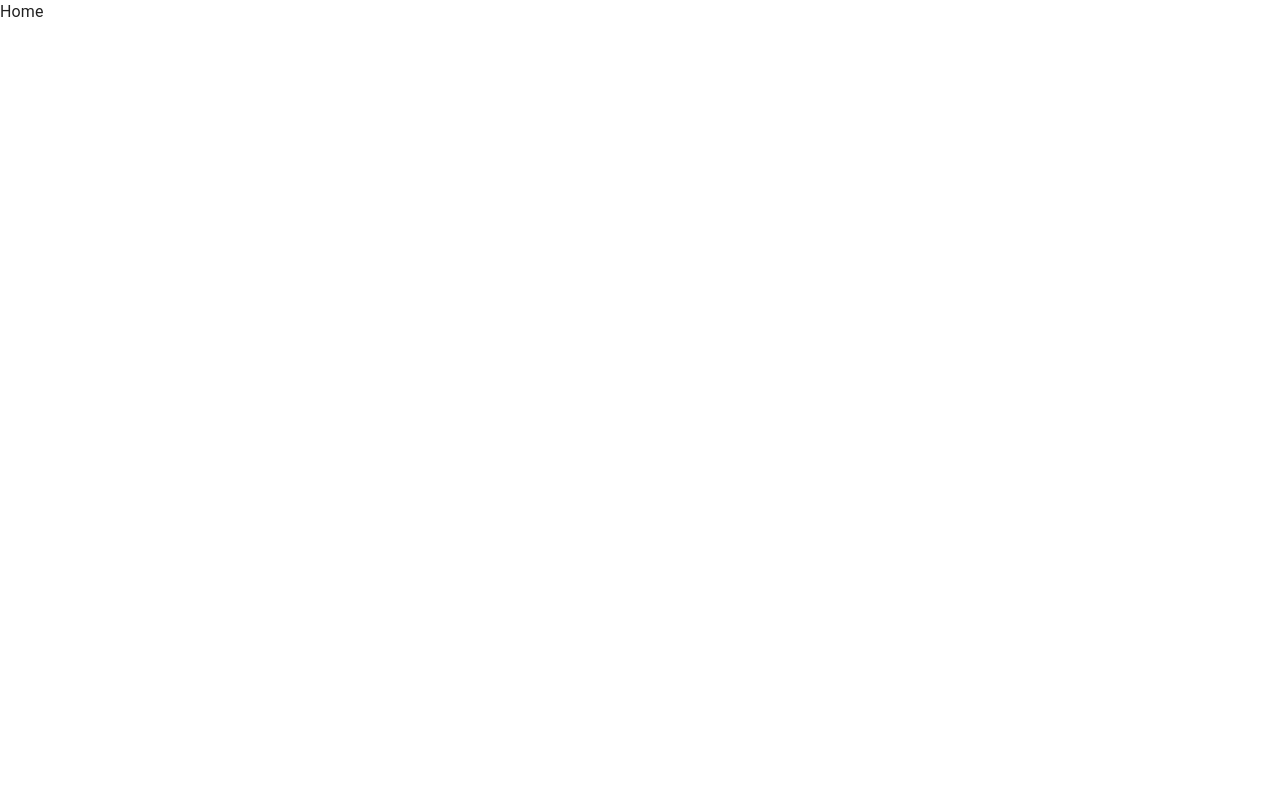
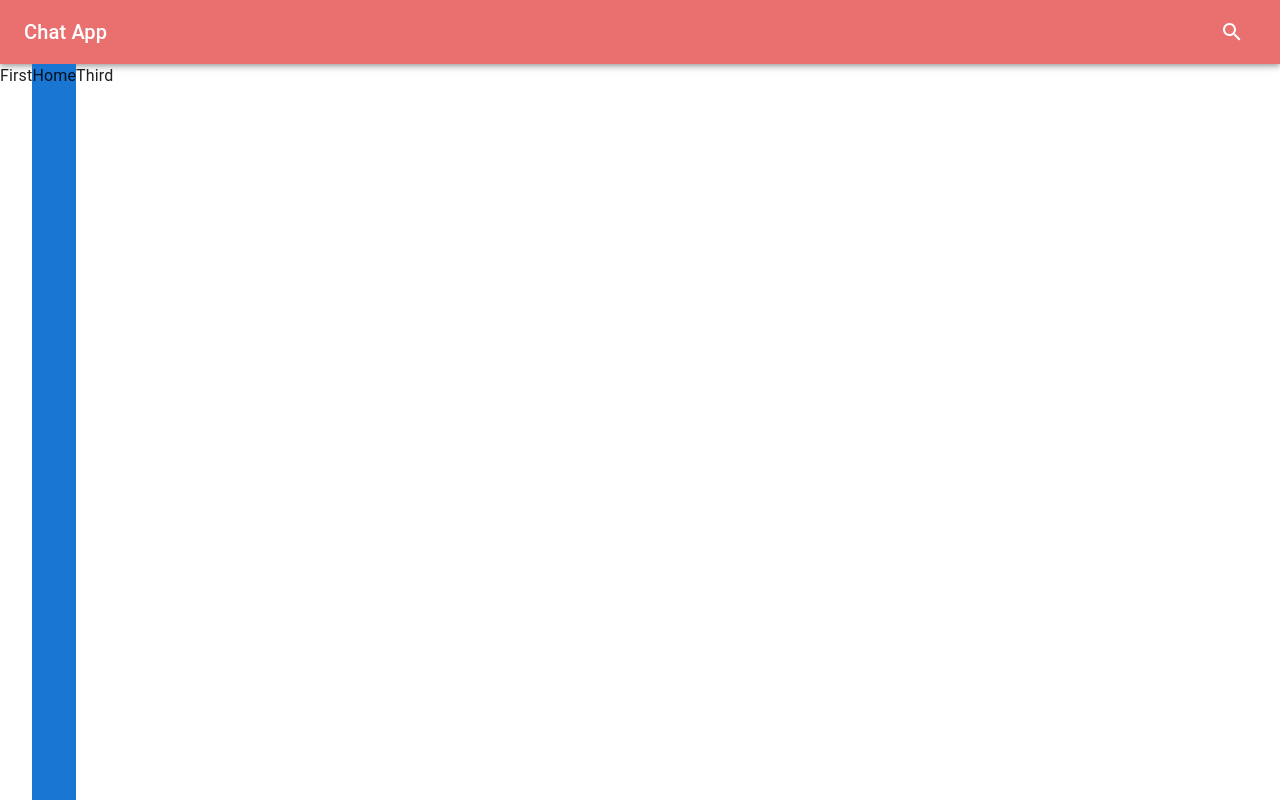
Before and after one commit to sahsujit/Final_Chat, a React (Vite) app in the folder client/: page / in a window 1280 px wide. Built offline with nearby package versions, Linux system fonts and the light colour scheme.

Commit message:
components

```diff
--- a/client/src/App.jsx
+++ b/client/src/App.jsx
@@ -1,22 +1,31 @@
-import React,{lazy} from 'react'
-import {BrowserRouter, Routes, Route} from 'react-router-dom'
-const Home = lazy(()=> import ('./pages/Home'))
-const Login = lazy(()=> import ('./pages/Login'))
-const Chat = lazy(()=> import ('./pages/Chat'))
-const Groups = lazy(()=> import ('./pages/Groups'))
+import React, { lazy } from "react";
+import { BrowserRouter, Routes, Route } from "react-router-dom";
+import ProtectRoute from "./components/auth/ProtectRoute";
+const Home = lazy(() => import("./pages/Home"));
+const Login = lazy(() => import("./pages/Login"));
+const Chat = lazy(() => import("./pages/Chat"));
+const Groups = lazy(() => import("./pages/Groups"));
+const NotFound = lazy(() => import("./pages/NotFound"));
 
+let user = true;
 const App = () => {
   return (
     <BrowserRouter>
       <Routes>
-        <Route path="/" element={<Home/>} />
-        <Route path="/login" element={<Login/>} />
-        <Route path="/chat/:chatId" element={<Chat/>} />
-        <Route path="/groups" element={<Groups/>} />
-        <Route path="*" element={<div>404 Not Found</div>} />
+        <Route element={<ProtectRoute user={user} />}>
+          <Route path="/" element={<Home />} />
+
+          <Route path="/chat/:chatId" element={<Chat />} />
+          <Route path="/groups" element={<Groups />} />
+        </Route>
+        <Route path="/login" element={<ProtectRoute user={!user} redirect="/" >
+          <Login />
+        </ProtectRoute>} />
+
+        <Route path="*" element={<NotFound />} />
       </Routes>
     </BrowserRouter>
-  )
-}
+  );
+};
 
-export default App
+export default App;
--- /dev/null
+++ b/client/src/components/auth/ProtectRoute.jsx
@@ -0,0 +1,11 @@
+import React from 'react'
+import { Navigate, Outlet } from 'react-router-dom'
+
+const ProtectRoute = ({children, user, redirect = "/login"}) => {
+  if(!user){
+    return <Navigate to={redirect} />
+  }
+  return children ? children : <Outlet/>
+}
+
+export default ProtectRoute
--- /dev/null
+++ b/client/src/components/layout/AppLayout.jsx
@@ -0,0 +1,54 @@
+import React from 'react';
+import Header from './Header';
+import Title from '../shared/Title';
+import { Grid } from '@mui/material';
+
+const AppLayout = (WrappedComponent) => {
+  return (props) => (
+    <>
+      <Title />
+      <Header />
+      <Grid container
+       height="calc(100vh - 4rem)">
+        {/* Left sidebar */}
+        <Grid
+          item
+          xs={0}
+          sm={4}
+          md={3}
+          sx={{ display: { xs: 'none', sm: 'block' } }}
+          height="100%"
+        >
+          First
+        </Grid>
+
+        {/* Main content */}
+        <Grid
+          item
+          xs={12}
+          sm={8}
+          md={5}
+          lg={6}
+          height="100%"
+          bgcolor="primary.main"
+        >
+          <WrappedComponent {...props} />
+        </Grid>
+
+        {/* Right sidebar */}
+        <Grid
+          item
+          xs={0}
+          md={4}
+          lg={3}
+          sx={{ display: { xs: 'none', md: 'block' } }}
+          height="100%"
+        >
+          Third
+        </Grid>
+      </Grid>
+    </>
+  );
+};
+
+export default AppLayout;
--- /dev/null
+++ b/client/src/components/layout/Header.jsx
@@ -0,0 +1,43 @@
+import { AppBar, Box, IconButton, Toolbar, Typography } from "@mui/material";
+import React from "react";
+import { orange } from "../../constants/color";
+import {Menu as MenuIcon, Search as SearchIcon} from "@mui/icons-material";
+
+const Header = () => {
+    const handleMobile = () => {
+        console.log("Mobile menu clicked");
+    };
+    const openSearchDialog = () => {
+        console.log("Search dialog opened");
+    }
+  return (
+    <>
+      <Box sx={{ flexGrow: 1 }} height="4rem">
+        <AppBar position="static" sx={{ bgcolor: orange }}>
+          <Toolbar>
+            <Typography
+              variant="h6"
+              sx={{ display: { xs: "none", sm: "block" } }}
+            >
+              Chat App
+            </Typography>
+
+            <Box sx={{ display: { xs: "block", sm: "none" } }}>
+              <IconButton color="inherit" onClick={handleMobile}>
+                <MenuIcon/>
+              </IconButton>
+            </Box>
+            <Box sx={{ flexGrow: 1 }} />
+            <Box>
+            <IconButton color="inherit" size="large" onClick={openSearchDialog}>
+                <SearchIcon/>
+              </IconButton>
+            </Box>
+          </Toolbar>
+        </AppBar>
+      </Box>
+    </>
+  );
+};
+
+export default Header;
--- /dev/null
+++ b/client/src/components/shared/Title.jsx
@@ -0,0 +1,11 @@
+import React from 'react'
+import { Helmet } from 'react-helmet-async'
+
+const Title = ({title ="Chat App", description="This is chat app"}) => {
+  return <Helmet>
+    <title>{title}</title>
+    <meta name="description" content={description} />
+  </Helmet>
+}
+
+export default Title
--- /dev/null
+++ b/client/src/constants/color.js
@@ -0,0 +1,2 @@
+
+export const orange = "#ea7070"
--- a/client/src/pages/Chat.jsx
+++ b/client/src/pages/Chat.jsx
@@ -1,4 +1,5 @@
 import React from 'react'
+import AppLayout from '../components/layout/AppLayout'
 
 const Chat = () => {
   return (
@@ -6,4 +7,4 @@ const Chat = () => {
   )
 }
 
-export default Chat
+export default AppLayout(Chat)
--- /dev/null
+++ b/client/src/pages/NotFound.jsx
@@ -0,0 +1,38 @@
+import React from 'react'
+import { Box, Typography, Button } from '@mui/material'
+import { useNavigate } from 'react-router-dom'
+
+const NotFound = () => {
+  const navigate = useNavigate()
+
+  return (
+    <Box
+      sx={{
+        display: 'flex',
+        flexDirection: 'column',
+        alignItems: 'center',
+        justifyContent: 'center',
+        height: '100vh',
+        textAlign: 'center',
+        backgroundColor: '#f8f9fa',
+      }}
+    >
+      <Typography variant="h1" sx={{ fontWeight: 'bold', color: '#343a40' }}>
+        404
+      </Typography>
+      <Typography variant="h6" sx={{ margin: '1rem 0', color: '#6c757d' }}>
+        Oops! The page you're looking for doesn't exist.
+      </Typography>
+      <Button
+        variant="contained"
+        color="primary"
+        onClick={() => navigate('/')}
+        sx={{ textTransform: 'none', padding: '0.5rem 1.5rem' }}
+      >
+        Go back to Home
+      </Button>
+    </Box>
+  )
+}
+
+export default NotFound
--- /dev/null
+++ b/client/src/utils/validators.js
@@ -0,0 +1,11 @@
+
+import { isValidUsername } from "6pp"
+export const usernameValidator = (username) => {
+    if(!isValidUsername(username)){
+        return {
+            isValid: false,
+            errorMessage: "Username is invalid."
+        }
+    }
+
+}
```
Also changed, not shown: client/src/pages/Home.jsx (+5 -6 lines), client/src/pages/Login.jsx (+109 -45 lines).
